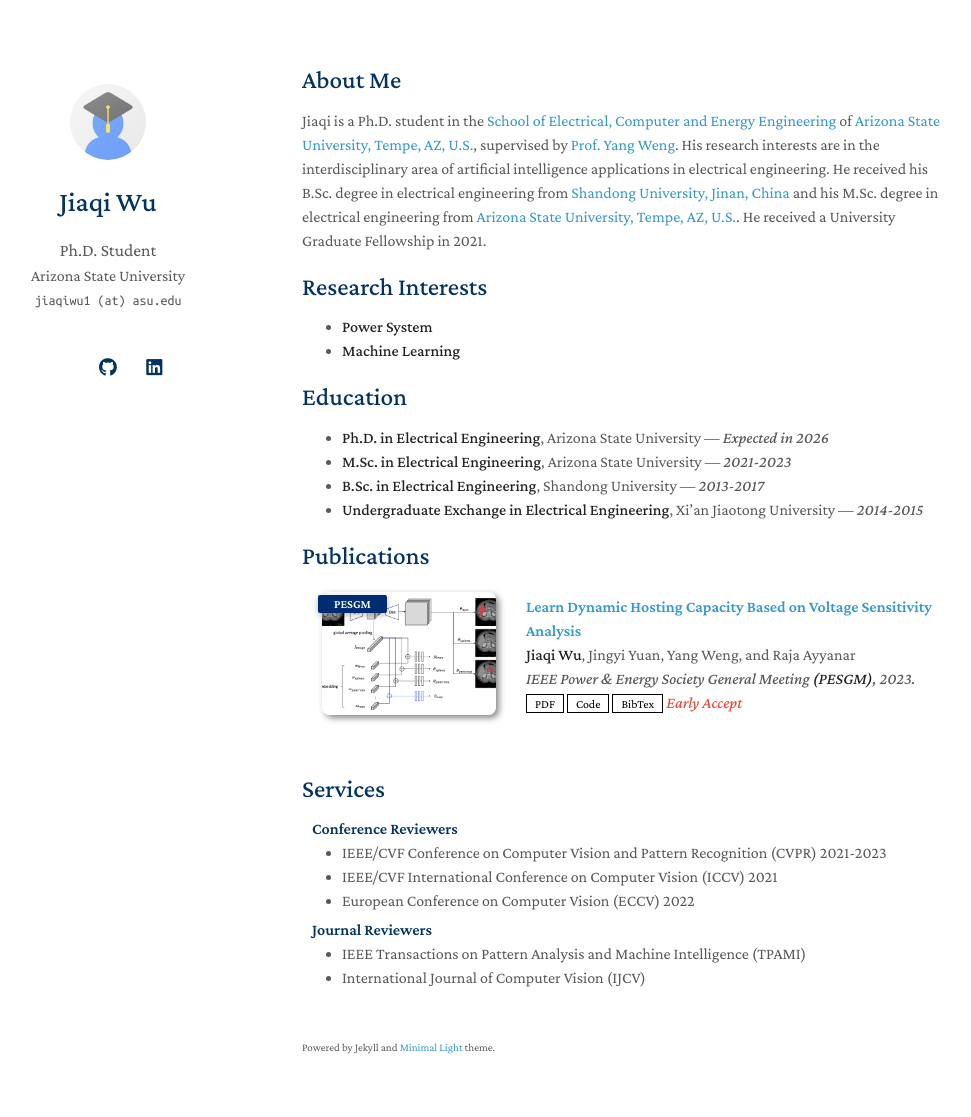
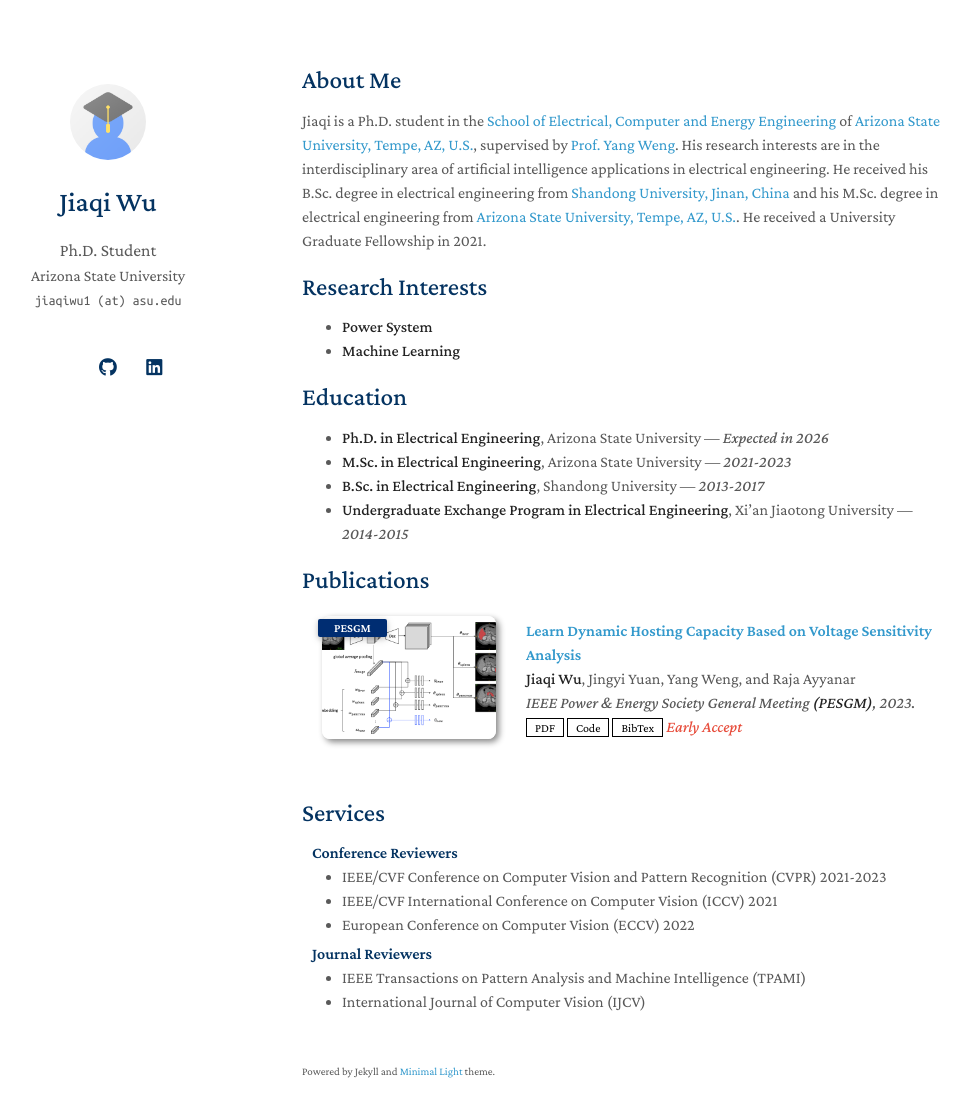
Before and after one commit to jiaqiwu1/jiaqiwu1.github.io, a Jekyll site: the page built from index.md, in a window 1280 px wide and 1152 px high. Shown: the top 1117 px of the window, without its empty margins (168-1139 px from the left). Built offline with Jekyll 4.4.1, drawn with Linux system fonts in a browser that asks for light colours; a style sheet for code colours, icons or effects is not loaded; our own code applies the rules of GitHub Pages for plain Markdown files.

Commit message:
Update index.md

```diff
--- a/index.md
+++ b/index.md
@@ -16,7 +16,7 @@ Jiaqi is a Ph.D. student in the [School of Electrical, Computer and Energy Engin
 - **Ph.D. in Electrical Engineering**, Arizona State University — *Expected in 2026*
 - **M.Sc. in Electrical Engineering**, Arizona State University — *2021-2023*
 - **B.Sc. in Electrical Engineering**, Shandong University — *2013-2017*
-- **Undergraduate Exchange in Electrical Engineering**, Xi'an Jiaotong University — *2014-2015*
+- **Undergraduate Exchange Program in Electrical Engineering**, Xi'an Jiaotong University — *2014-2015*
 
 {% include_relative _includes/publications.md %}
 
```
